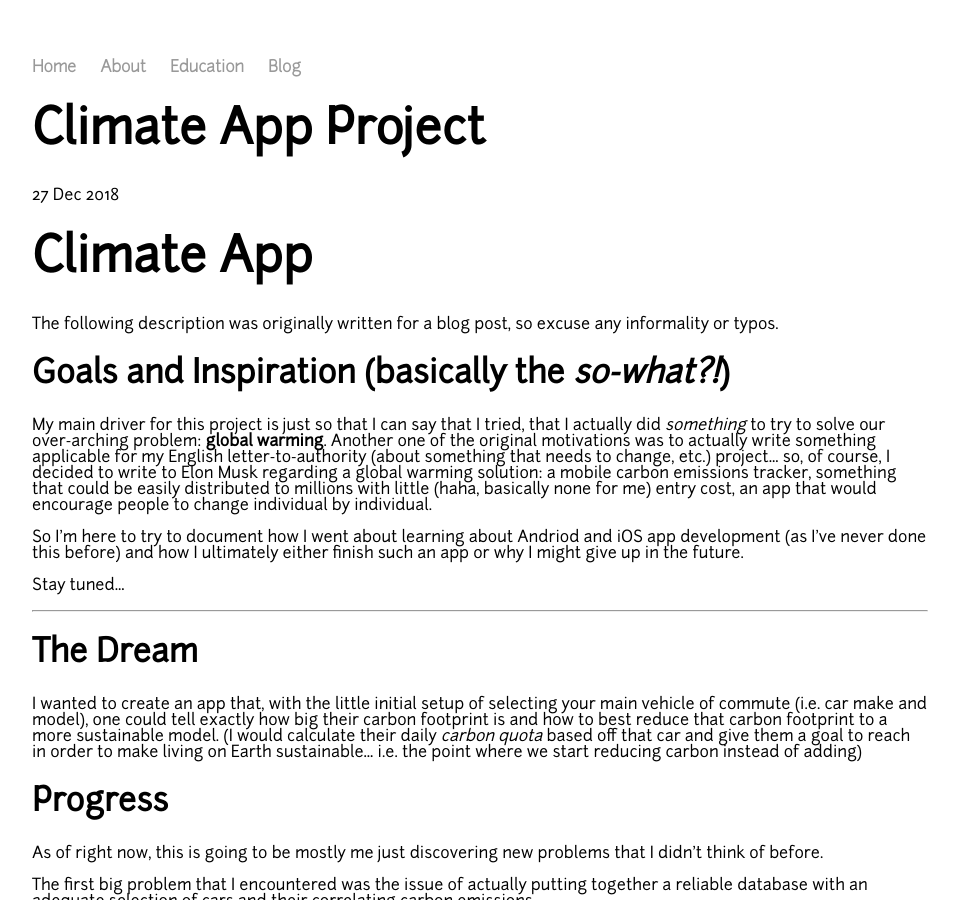
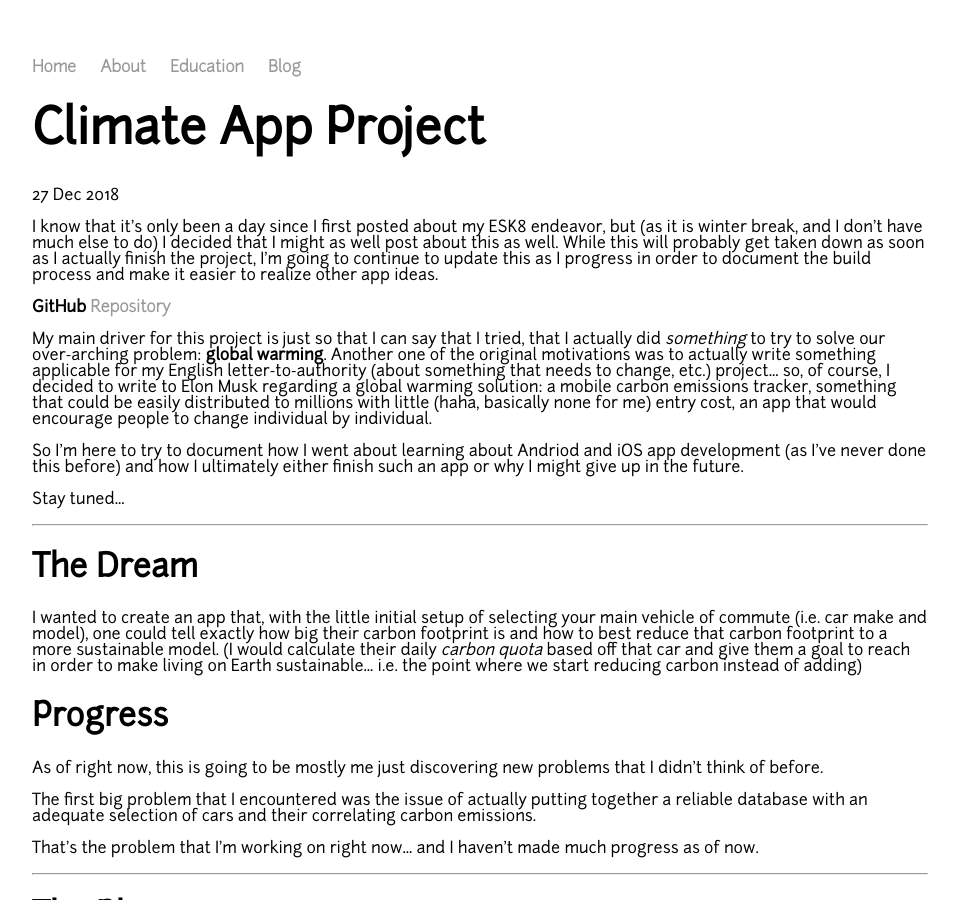
Before and after one commit to nicholaschiang/nicholaschiang.github.io, a Jekyll site: the page built from _posts/2018-12-27-climate-app.md, in a window 1280 px wide and 900 px high. Shown: the whole window, without its empty margins (160-1119 px from the left). Built offline with Jekyll 4.4.1, drawn with Linux system fonts in a browser that asks for light colours.

Commit message:
Update climate app blog post yet again

```diff
--- a/_posts/2018-12-27-climate-app.md
+++ b/_posts/2018-12-27-climate-app.md
@@ -4,10 +4,10 @@ title: "Climate App Project"
 date: 2018-12-27
 ---
 
-# Climate App
-The following description was originally written for a blog post, so excuse any informality or typos.
+I know that it's only been a day since I first posted about my ESK8 endeavor, but (as it is winter break, and I don't have much else to do) I decided that I might as well post about this as well. While this will probably get taken down as soon as I actually finish the project, I'm going to continue to update this as I progress in order to document the build process and make it easier to realize other app ideas.
 
-## Goals and Inspiration (basically the *so-what?!*)
+### GitHub [Repository]("https://github.com/nicholaschiang/climate-app" "Repository")
+
 My main driver for this project is just so that I can say that I tried, that I actually did *something* to try to solve our over-arching problem: **global warming**. Another one of the original motivations was to actually write something applicable for my English letter-to-authority (about something that needs to change, etc.) project... so, of course, I decided to write to Elon Musk regarding a global warming solution: a mobile carbon emissions tracker, something that could be easily distributed to millions with little (haha, basically none for me) entry cost, an app that would encourage people to change individual by individual.
 
 So I'm here to try to document how I went about learning about Andriod and iOS app development (as I've never done this before) and how I ultimately either finish such an app or why I might give up in the future.
```
